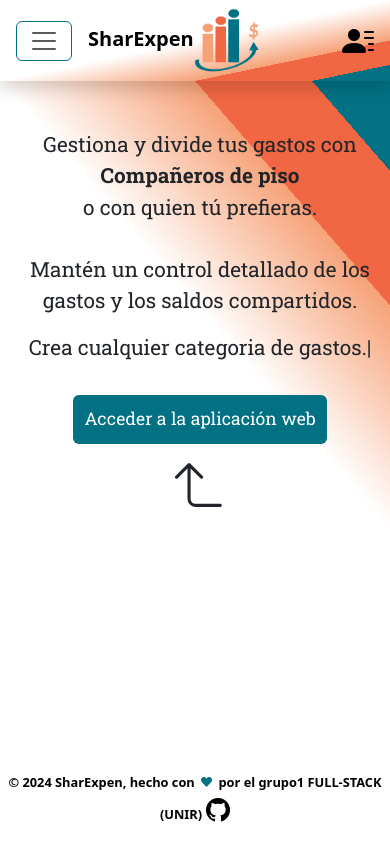
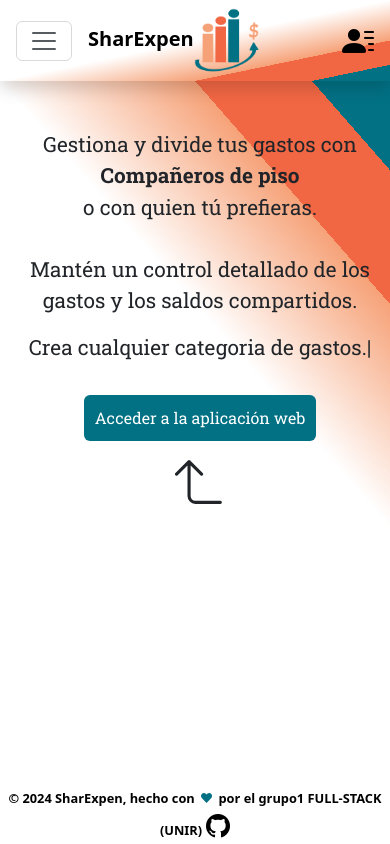
Before and after one commit to matildejb/TFM_front, an Angular app: page /landing in a window 390 px wide. Built offline with nearby package versions, Linux system fonts and the light colour scheme.

Commit message:
Landing
Refactorizacion codigo css (header,footer,landing)

```diff
--- a/src/app/components/footer/footer.component.css
+++ b/src/app/components/footer/footer.component.css
@@ -1,12 +1,6 @@
-p {
+.footer {
   color: black;
   font-weight: bolder;
-}
-
-a {
-  text-decoration: none;
-  color: black;
-}
 
   span {
     color: #027184;
@@ -18,6 +12,11 @@ span {
     }
   }
 
+  a {
+    text-decoration: none;
+    color: black;
+  }
+
   .github {
     color: black;
     font-size: 1.5rem;
@@ -27,9 +26,11 @@ span {
       border-radius: 50%;
     }
   }
+}
 
+/*Dispositivo movil*/
 @media only screen and (max-width: 767px) {
-  p {
+  .footer {
     font-size: 0.8rem;
   }
 }
--- a/src/app/components/footer/footer.component.html
+++ b/src/app/components/footer/footer.component.html
@@ -1,11 +1,11 @@
-<p class="text-center">
-    © 2024 SharExpen, hecho con <span class="c">♥</span>
+<div class="text-center footer">
+    © 2024 SharExpen, hecho con
+    <span class="c">♥</span>
     por el grupo1 FULL-STACK
-    <span>
-        <a href="https://www.unir.net/ingenieria/master-full-stack-developer/" target="_blank">
-            (UNIR)</a>
-    </span>
+    <a href="https://www.unir.net/ingenieria/master-full-stack-developer/" target="_blank">
+        (UNIR)</a>
+
     <a href="https://github.com/Rarmero98/TFM_front" target="_blank">
         <i class="github bi bi-github ms-1"></i>
     </a>
-</p>
+</div>
--- a/src/app/components/header/header.component.css
+++ b/src/app/components/header/header.component.css
@@ -10,30 +10,31 @@
     #027184 90%,
     #027184 100%
   );
-}
 
   .btn-custom {
-  border-color: #027184;
     color: #027184;
+    &:hover {
+      border: #027184 1px solid;
     }
-
-.offcanvas-header {
-  border-bottom: #f6a278 2px solid;
-  margin-bottom: 0;
   }
 
   .offcanvas {
     width: 300px;
     background: linear-gradient(to bottom right, white 55%, #f6a278);
+    .offcanvas-header {
+      border-bottom: #f6a278 2px solid;
+      margin-bottom: 0;
+    }
   }
 
   /* icono usuario*/
-.icon-black {
+  .icon-user {
     color: black;
     font-size: 2rem;
 
     &:hover {
       color: white;
+    }
   }
 }
 
--- a/src/app/components/header/header.component.html
+++ b/src/app/components/header/header.component.html
@@ -36,7 +36,7 @@
 
   <div>
     <a href="" class="me-3">
-      <i class="bi bi-person-lines-fill icon-black"></i>
+      <i class="bi bi-person-lines-fill icon-user"></i>
     </a>
   </div>
 </nav>
--- a/src/app/pages/landing/intro/intro.component.css
+++ b/src/app/pages/landing/intro/intro.component.css
@@ -10,10 +10,14 @@
   font-optical-sizing: auto;
   font-style: normal;
   box-sizing: border-box;
-}
 
   .text {
     font-size: 1.3rem;
+
+    .typed {
+      display: inline-block;
+      transition: opacity 0.5s ease-in-out;
+    }
   }
 
   .btn {
@@ -23,18 +27,16 @@
     font-size: 1.2rem;
 
     &:hover {
-    background: #004a59;
+      background-color: #004a59;
+    }
   }
 }
 
-.typed {
-  display: inline-block;
-  transition: opacity 0.5s ease-in-out;
-}
-
-/* Estilos específicos para pantallas pequeñas */
-@media (max-width: 767px) {
+/*Dispositivo movil*/
+@media only screen and (max-width: 767px) {
+  .container {
     .btn {
-    font-size: 1.1rem;
+      font-size: 1rem;
     }
   }
+}
--- a/src/app/pages/landing/intro/intro.component.html
+++ b/src/app/pages/landing/intro/intro.component.html
@@ -13,9 +13,9 @@
         </p>
     </div>
 
-    <div class="boton">
-        <a type="button" class="btn" [routerLink]="['/welcome']">Acceder a la aplicación web</a>
-    </div>
+        <button type="button" class="btn" [routerLink]="['/welcome']">
+            Acceder a la aplicación web
+        </button>
 
     <svg xmlns="http://www.w3.org/2000/svg" width="50" height="50" fill="currentColor" class="bi bi-arrow-90deg-up"
         viewBox="0 0 16 16">
--- a/src/app/pages/landing/landing.component.css
+++ b/src/app/pages/landing/landing.component.css
@@ -6,7 +6,7 @@ body {
 
 }
 
-.fondo {
+.background {
   background: linear-gradient(
     to top right,
     white 0%,
--- a/src/app/pages/landing/landing.component.html
+++ b/src/app/pages/landing/landing.component.html
@@ -1,6 +1,3 @@
-<div class="fondo">
-
-
+<div class="background">
     <app-intro></app-intro>
-
 </div>
```
Lines whose indentation alone changed are shown as unchanged.
